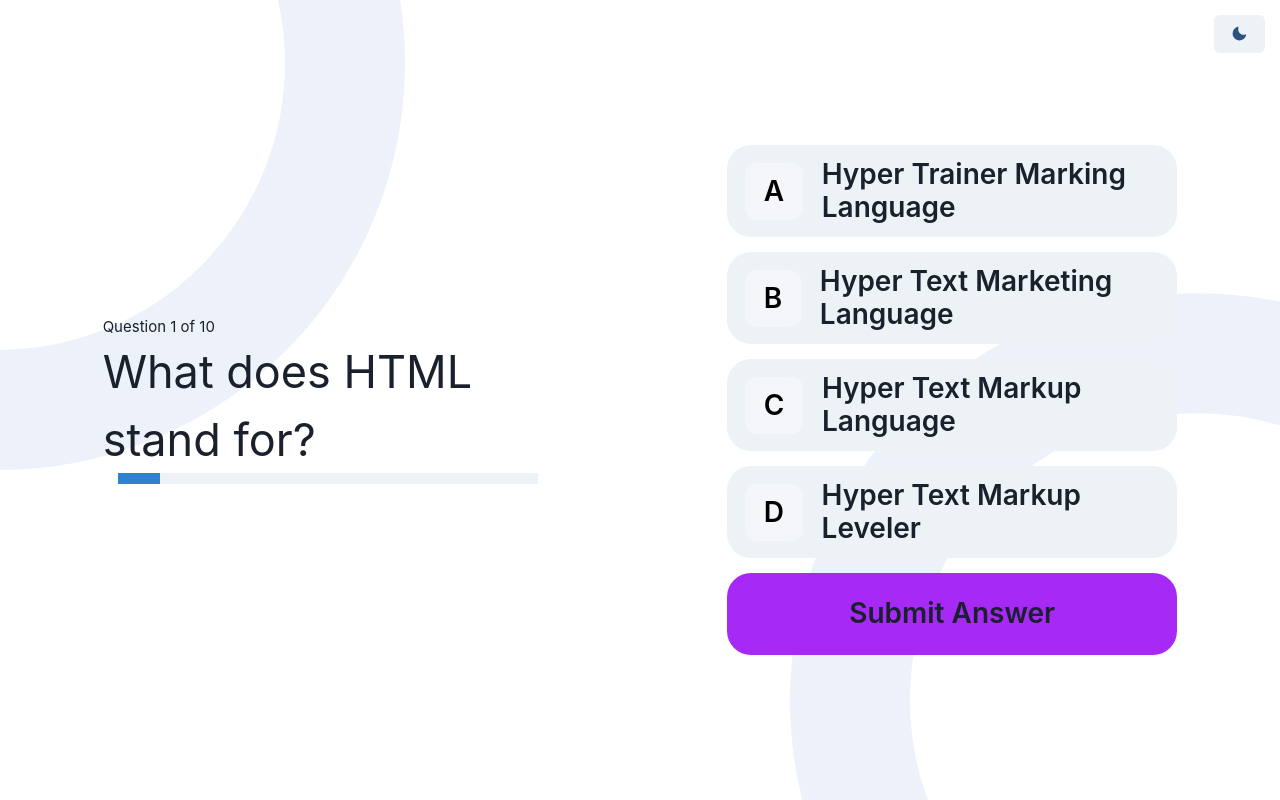
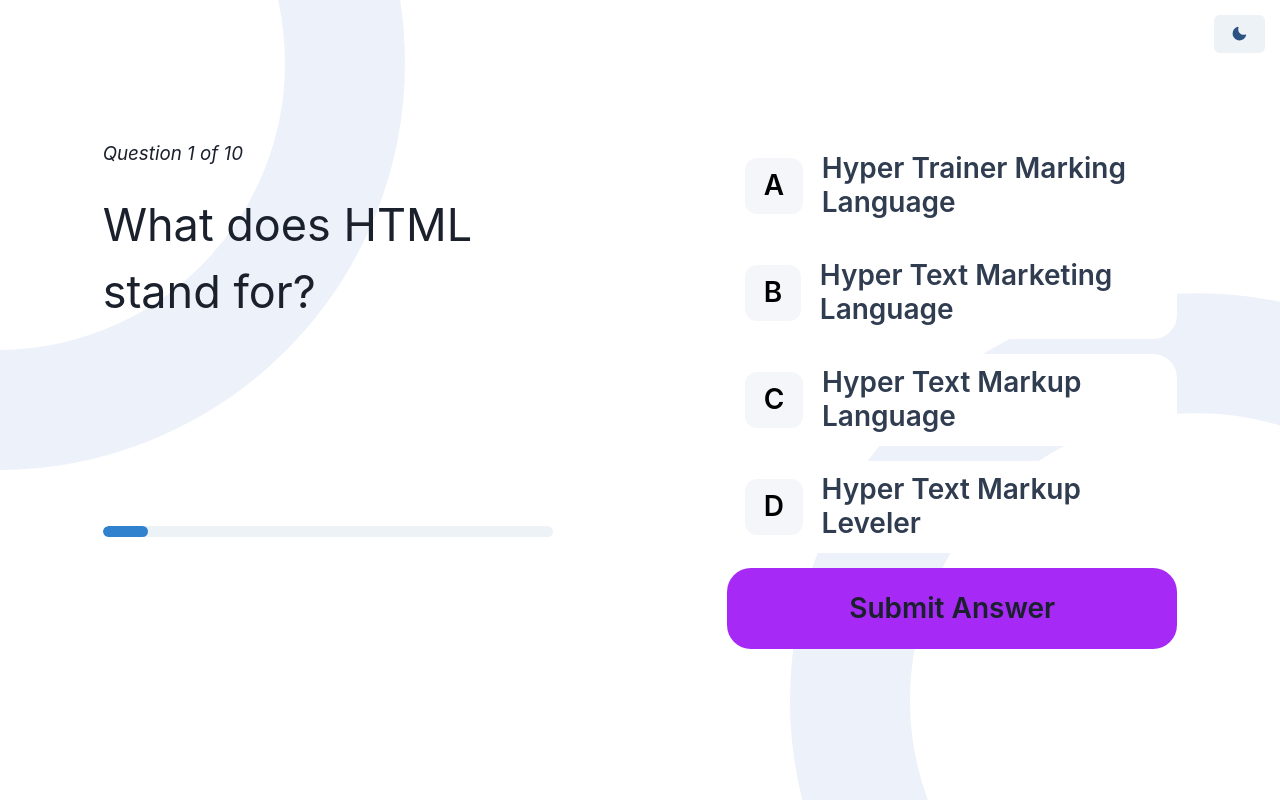
Before and after one commit to rojasmart/quizz-app, a React (Vite) app: page / in a window 1280 px wide. Both pictures are taken after a click on the button "HTML". Built offline with nearby package versions, Linux system fonts and the light colour scheme.

Commit message:
add new style

```diff
--- a/src/pages/Questions.jsx
+++ b/src/pages/Questions.jsx
@@ -124,18 +124,23 @@ const Questions = () => {
       spacing="44px"
       p="10"
     >
-      <Container maxW="lg">
-        <Text fontSize="md">
+      <Container maxW="lg" h={"520px"}>
+        <Text fontSize="xl" as="i">
           Question {currentQuestionNumber} of {allQuestions.length}
         </Text>
         {currentQuestion && (
-          <Text fontSize="5xl">{currentQuestion.question}</Text>
+          <Text fontSize="5xl" mt={6}>
+            {currentQuestion.question}
+          </Text>
         )}
-        <Container>
-          <Progress value={(currentQuestionNumber / totalQuestions) * 100} />
-        </Container>
+
+        <Progress
+          mt={"200px"}
+          borderRadius={"20px"}
+          value={(currentQuestionNumber / totalQuestions) * 100}
+        />
       </Container>
-      <Container maxW="lg">
+      <Container maxW="lg" h={"520px"}>
         <form onSubmit={(e) => handleSubmit(e)}>
           <VStack spacing={4}>
             <Stack spacing={4} direction="column" w="100%">
@@ -143,6 +148,10 @@ const Questions = () => {
                 currentQuestion.options.map((option, index) => {
                   return (
                     <Button
+                      sx={{
+                        backgroundColor: "var(--pure-white)",
+                        color: "var(--dark-navy)",
+                      }}
                       textAlign={"left"}
                       whiteSpace={"normal"}
                       minHeight={"92px"}
--- a/src/theme.js
+++ b/src/theme.js
@@ -3,7 +3,7 @@ import { extendTheme } from "@chakra-ui/react";
 const theme = {
   config: {
     intialColorMode: "dark",
-    useSystemColorMode: true,
+    useSystemColorMode: false,
   },
   styles: {
     global: {
```
